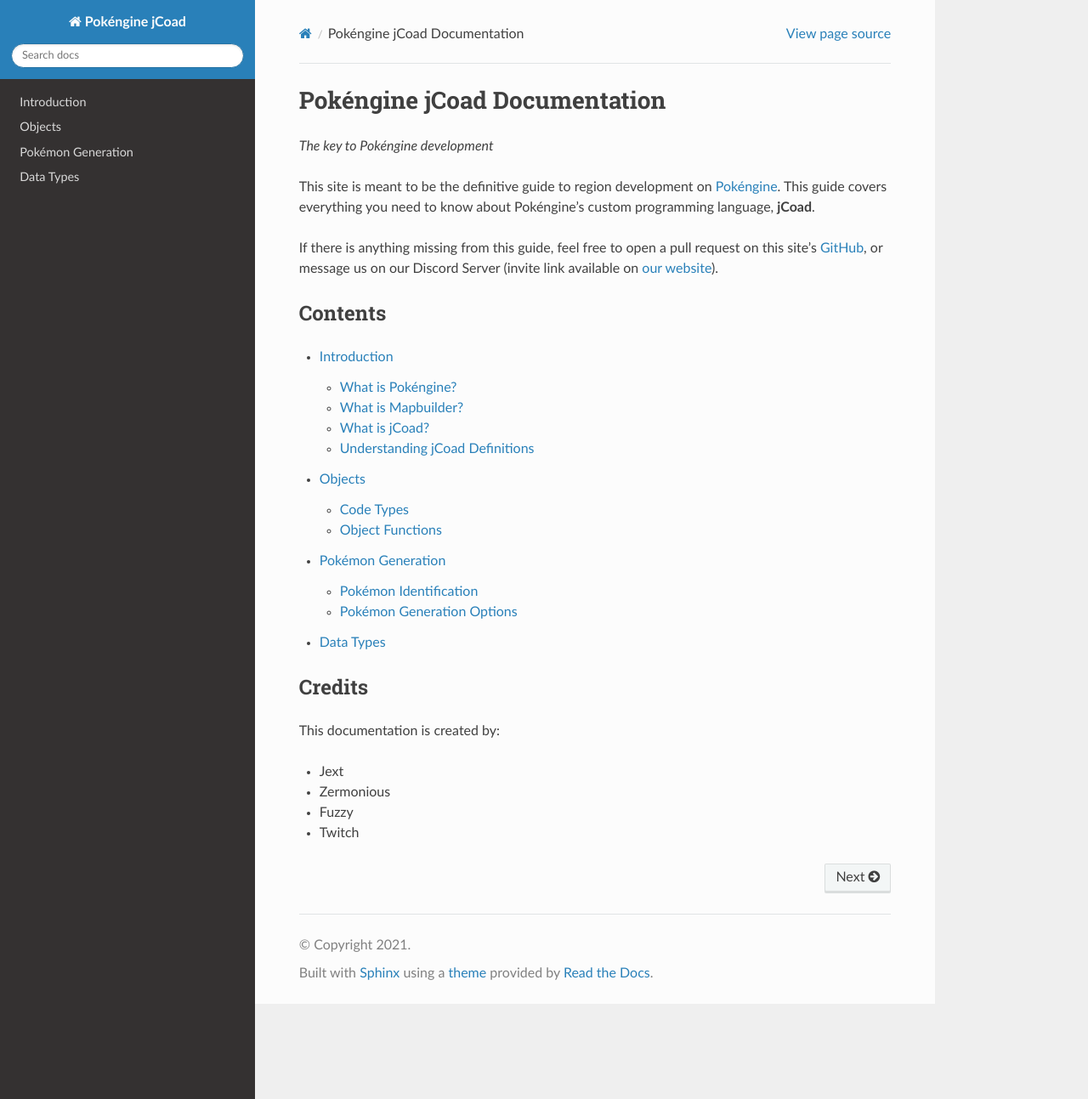
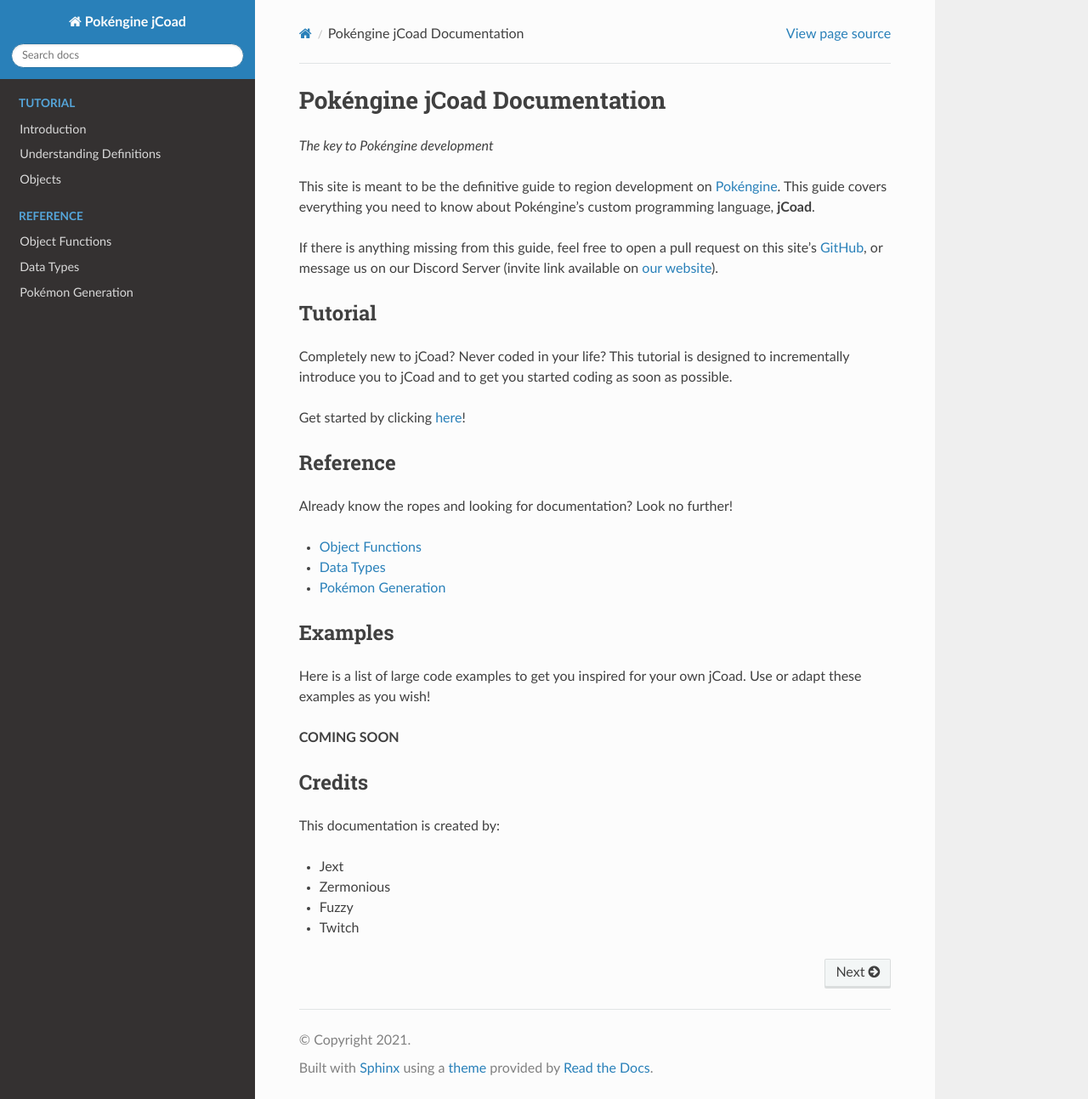
Before and after one commit to jackson-nestelroad/pokengine-jcoad-docs, a Sphinx documentation site: the page built from docs/source/index.rst, in a window 1280 px wide and 1293 px high. Shown: the whole window at 85% size. Built offline with Sphinx 7.4.7 and the Read the Docs theme 2.0.0, drawn with Linux system fonts in a browser that asks for light colours.

```diff
--- a/docs/source/index.rst
+++ b/docs/source/index.rst
@@ -8,16 +8,48 @@ This site is meant to be the definitive guide to region development on |Pokengin
 
 If there is anything missing from this guide, feel free to open a pull request on this site's `GitHub <https://github.com/jackson-nestelroad/pokengine-jcoad-docs>`_, or message us on our Discord Server (invite link available on `our website <http://pokengine.org>`_).
 
-Contents
+Tutorial
 ========
+Completely new to jCoad? Never coded in your life? This tutorial is designed to incrementally introduce you to jCoad and to get you started coding as soon as possible.
+
+Get started by clicking :ref:`here<introduction>`!
 
 .. toctree::
     :maxdepth: 2
+    :hidden:
+    :caption: Tutorial
 
-    /jcoad/introduction
-    /jcoad/objects
-    /jcoad/pokemon_generation
-    /jcoad/types
+    /tutorial/introduction
+    /tutorial/understanding_definitions
+    /tutorial/objects
+
+Reference
+========
+Already know the ropes and looking for documentation? Look no further!
+
+- :ref:`object_functions`
+- :ref:`types`
+- :ref:`pokemon_generation`
+
+.. toctree::
+    :maxdepth: 2
+    :hidden:
+    :caption: Reference
+
+    /reference/objects
+    /reference/types
+    /reference/pokemon_generation
+
+Examples
+========
+Here is a list of large code examples to get you inspired for your own jCoad. Use or adapt these examples as you wish!
+
+**COMING SOON**
+
+.. toctree::
+    :maxdepth: 2
+    :hidden:
+    :caption: Examples
 
 Credits
 =======
```
Also changed, not shown: docs/source/reference/objects.rst (renamed from docs/source/jcoad/objects.rst, +5 -33 lines), docs/source/tutorial/introduction.rst (added, +53 -0 lines), docs/source/tutorial/objects.rst (added, +32 -0 lines), docs/source/tutorial/understanding_definitions.rst (renamed from docs/source/jcoad/introduction.rst, +5 -53 lines), docs/source/reference/pokemon_generation.rst (renamed from docs/source/jcoad/pokemon_generation.rst), docs/source/reference/types.rst (renamed from docs/source/jcoad/types.rst).
